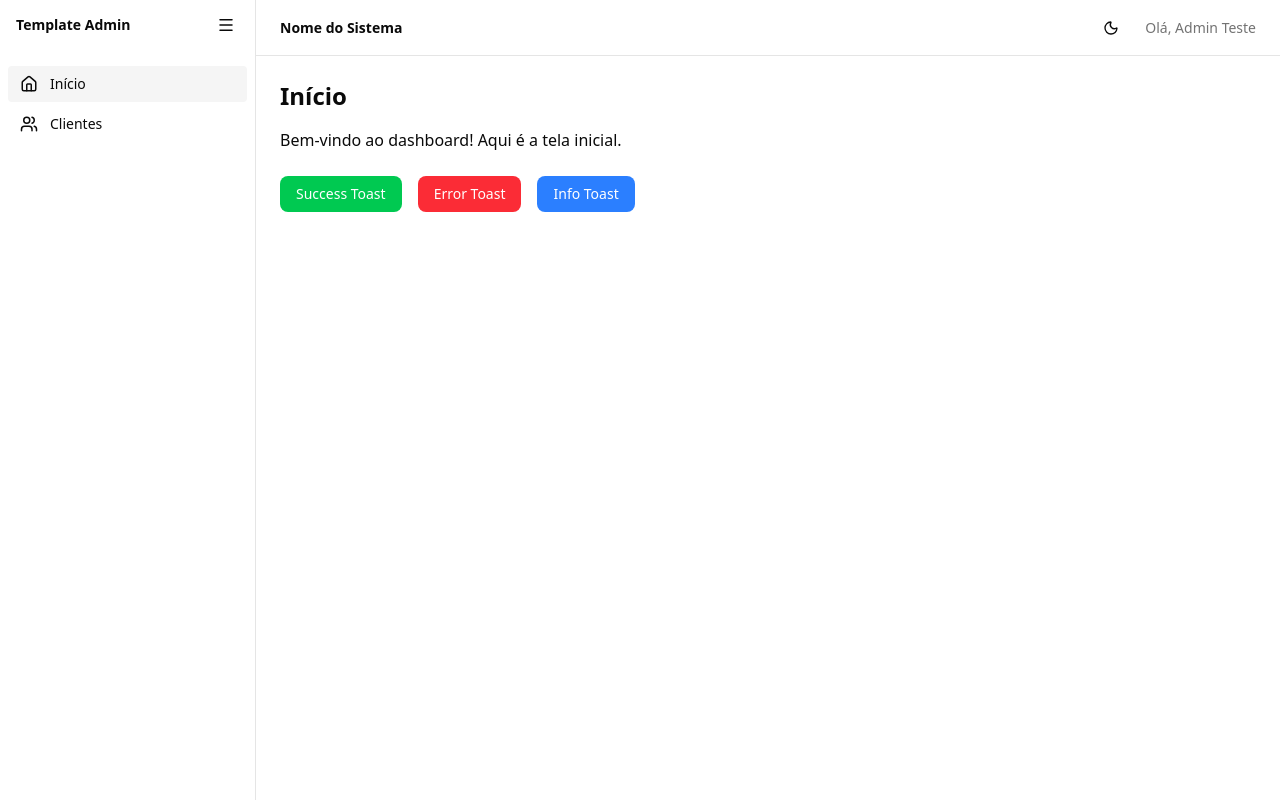
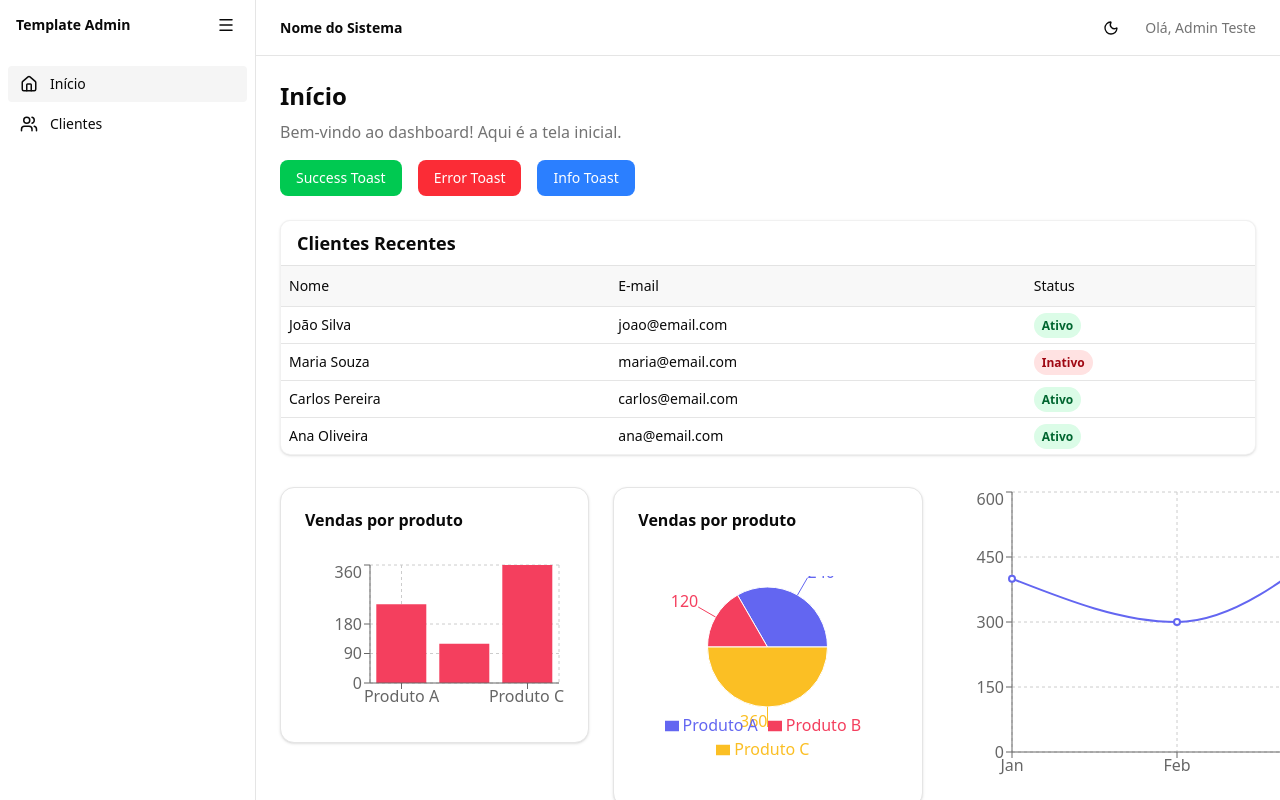
Before and after one commit to evertonestevao/next-admin-template, a Next.js app: page /dashboard in a window 1280 px wide. Built offline with nearby package versions, Linux system fonts and the light colour scheme.

Commit message:
feat(dashboard): improve recent clients table styling

```diff
--- a/app/(auth)/login/page.tsx
+++ b/app/(auth)/login/page.tsx
@@ -47,7 +47,7 @@ export default function LoginPage() {
     <div className="min-h-screen flex items-center justify-center bg-background">
       <form
         onSubmit={handleSubmit}
-        className="w-full max-w-sm space-y-6 rounded-lg border p-8 bg-white dark:bg-zinc-900"
+        className="w-full max-w-sm space-y-6 rounded-lg border p-8 bg-white dark:bg-zinc-900 mx-6 lg:mx-0"
       >
         <h1 className="text-2xl font-bold text-black dark:text-white">
           Entrar
--- a/app/(private)/dashboard/page.tsx
+++ b/app/(private)/dashboard/page.tsx
@@ -2,14 +2,37 @@
 
 import { showToast } from "@/lib/toast";
 import { Button } from "@/components/ui/button";
+import LineChart from "@/components/charts/LineChart";
+import BarChart from "@/components/charts/BarChart";
+import PieChart from "@/components/charts/PieChart";
+import {
+  Table,
+  TableBody,
+  TableCaption,
+  TableCell,
+  TableHead,
+  TableHeader,
+  TableRow,
+} from "@/components/ui/table";
+
+const clientsData = [
+  { name: "João Silva", email: "joao@email.com", status: "Ativo" },
+  { name: "Maria Souza", email: "maria@email.com", status: "Inativo" },
+  { name: "Carlos Pereira", email: "carlos@email.com", status: "Ativo" },
+  { name: "Ana Oliveira", email: "ana@email.com", status: "Ativo" },
+];
 
 export default function DashboardHome() {
   return (
+    <div className="space-y-6">
+      {/* Cabeçalho e toasts */}
       <div>
-      <h1 className="text-2xl font-bold mb-4">Início</h1>
-      <p className="mb-6">Bem-vindo ao dashboard! Aqui é a tela inicial.</p>
+        <h1 className="text-2xl font-bold mb-2">Início</h1>
+        <p className="mb-4 text-muted-foreground">
+          Bem-vindo ao dashboard! Aqui é a tela inicial.
+        </p>
 
-      <div className="flex gap-4">
+        <div className="flex gap-4 flex-wrap">
           <Button
             variant="default"
             className="bg-green-500 hover:bg-green-600 text-white"
@@ -39,5 +62,54 @@ export default function DashboardHome() {
           </Button>
         </div>
       </div>
+
+      {/* Tabela de exemplo */}
+      <div className="overflow-x-auto rounded-lg border border-muted-foreground/10 bg-background shadow-sm">
+        <div className="px-4 py-2 border-b border-muted-foreground/20">
+          <h2 className="text-lg font-semibold">Clientes Recentes</h2>
+        </div>
+
+        <Table className="min-w-full">
+          <TableHeader className="bg-muted-foreground/5">
+            <TableRow>
+              <TableHead className="text-left">Nome</TableHead>
+              <TableHead className="text-left">E-mail</TableHead>
+              <TableHead className="text-left">Status</TableHead>
+            </TableRow>
+          </TableHeader>
+          <TableBody>
+            {clientsData.map((client, idx) => (
+              <TableRow
+                key={idx}
+                className="hover:bg-muted-foreground/10 transition-colors"
+              >
+                <TableCell>{client.name}</TableCell>
+                <TableCell>{client.email}</TableCell>
+                <TableCell>
+                  <span
+                    className={`px-2 py-1 rounded-full text-xs font-semibold ${
+                      client.status === "Ativo"
+                        ? "bg-green-100 text-green-800"
+                        : client.status === "Inativo"
+                        ? "bg-red-100 text-red-800"
+                        : "bg-yellow-100 text-yellow-800"
+                    }`}
+                  >
+                    {client.status}
+                  </span>
+                </TableCell>
+              </TableRow>
+            ))}
+          </TableBody>
+        </Table>
+      </div>
+
+      {/* Gráficos */}
+      <div className="grid grid-cols-1 md:grid-cols-2 xl:grid-cols-3 gap-6 mt-8">
+        <BarChart />
+        <PieChart />
+        <LineChart />
+      </div>
+    </div>
   );
 }
--- /dev/null
+++ b/components/charts/BarChart.tsx
@@ -0,0 +1,37 @@
+import {
+  BarChart as RechartsBarChart,
+  Bar,
+  XAxis,
+  YAxis,
+  Tooltip,
+  ResponsiveContainer,
+  CartesianGrid,
+} from "recharts";
+import { Card, CardHeader, CardTitle, CardContent } from "@/components/ui/card";
+
+const data = [
+  { name: "Produto A", sales: 240 },
+  { name: "Produto B", sales: 120 },
+  { name: "Produto C", sales: 360 },
+];
+
+export default function SalesBarChart() {
+  return (
+    <Card className="w-full h-64">
+      <CardHeader>
+        <CardTitle>Vendas por produto</CardTitle>
+      </CardHeader>
+      <CardContent className="h-full">
+        <ResponsiveContainer width="100%" height="100%">
+          <RechartsBarChart data={data}>
+            <CartesianGrid strokeDasharray="3 3" />
+            <XAxis dataKey="name" />
+            <YAxis />
+            <Tooltip />
+            <Bar dataKey="sales" fill="#f43f5e" />
+          </RechartsBarChart>
+        </ResponsiveContainer>
+      </CardContent>
+    </Card>
+  );
+}
--- /dev/null
+++ b/components/charts/LineChart.tsx
@@ -0,0 +1,26 @@
+import {
+  LineChart as RechartsLineChart,
+  Line,
+  XAxis,
+  YAxis,
+  Tooltip,
+  CartesianGrid,
+} from "recharts";
+
+export default function LineChart() {
+  const data = [
+    { month: "Jan", users: 400 },
+    { month: "Feb", users: 300 },
+    { month: "Mar", users: 500 },
+  ];
+
+  return (
+    <RechartsLineChart width={400} height={300} data={data}>
+      <CartesianGrid strokeDasharray="3 3" />
+      <XAxis dataKey="month" />
+      <YAxis />
+      <Tooltip />
+      <Line type="monotone" dataKey="users" stroke="#6366f1" strokeWidth={2} />
+    </RechartsLineChart>
+  );
+}
--- /dev/null
+++ b/components/charts/PieChart.tsx
@@ -0,0 +1,52 @@
+import {
+  PieChart as RechartsPieChart,
+  Pie,
+  Cell,
+  Tooltip,
+  Legend,
+  ResponsiveContainer,
+} from "recharts";
+import { Card, CardHeader, CardTitle, CardContent } from "@/components/ui/card";
+
+const data = [
+  { name: "Produto A", value: 240 },
+  { name: "Produto B", value: 120 },
+  { name: "Produto C", value: 360 },
+];
+
+const COLORS = ["#6366f1", "#f43f5e", "#fbbf24"];
+
+export default function ProductPieChart() {
+  return (
+    <Card className="w-full h-80">
+      <CardHeader>
+        <CardTitle>Vendas por produto</CardTitle>
+      </CardHeader>
+      <CardContent className="h-full p-4">
+        <ResponsiveContainer width="100%" height="100%">
+          <RechartsPieChart>
+            <Pie
+              data={data}
+              dataKey="value"
+              nameKey="name"
+              cx="50%"
+              cy="50%"
+              outerRadius={60}
+              fill="#8884d8"
+              label
+            >
+              {data.map((entry, index) => (
+                <Cell
+                  key={`cell-${index}`}
+                  fill={COLORS[index % COLORS.length]}
+                />
+              ))}
+            </Pie>
+            <Tooltip />
+            <Legend />
+          </RechartsPieChart>
+        </ResponsiveContainer>
+      </CardContent>
+    </Card>
+  );
+}
--- /dev/null
+++ b/components/ui/card.tsx
@@ -0,0 +1,92 @@
+import * as React from "react"
+
+import { cn } from "@/lib/utils"
+
+function Card({ className, ...props }: React.ComponentProps<"div">) {
+  return (
+    <div
+      data-slot="card"
+      className={cn(
+        "bg-card text-card-foreground flex flex-col gap-6 rounded-xl border py-6 shadow-sm",
+        className
+      )}
+      {...props}
+    />
+  )
+}
+
+function CardHeader({ className, ...props }: React.ComponentProps<"div">) {
+  return (
+    <div
+      data-slot="card-header"
+      className={cn(
+        "@container/card-header grid auto-rows-min grid-rows-[auto_auto] items-start gap-2 px-6 has-data-[slot=card-action]:grid-cols-[1fr_auto] [.border-b]:pb-6",
+        className
+      )}
+      {...props}
+    />
+  )
+}
+
+function CardTitle({ className, ...props }: React.ComponentProps<"div">) {
+  return (
+    <div
+      data-slot="card-title"
+      className={cn("leading-none font-semibold", className)}
+      {...props}
+    />
+  )
+}
+
+function CardDescription({ className, ...props }: React.ComponentProps<"div">) {
+  return (
+    <div
+      data-slot="card-description"
+      className={cn("text-muted-foreground text-sm", className)}
+      {...props}
+    />
+  )
+}
+
+function CardAction({ className, ...props }: React.ComponentProps<"div">) {
+  return (
+    <div
+      data-slot="card-action"
+      className={cn(
+        "col-start-2 row-span-2 row-start-1 self-start justify-self-end",
+        className
+      )}
+      {...props}
+    />
+  )
+}
+
+function CardContent({ className, ...props }: React.ComponentProps<"div">) {
+  return (
+    <div
+      data-slot="card-content"
+      className={cn("px-6", className)}
+      {...props}
+    />
+  )
+}
+
+function CardFooter({ className, ...props }: React.ComponentProps<"div">) {
+  return (
+    <div
+      data-slot="card-footer"
+      className={cn("flex items-center px-6 [.border-t]:pt-6", className)}
+      {...props}
+    />
+  )
+}
+
+export {
+  Card,
+  CardHeader,
+  CardFooter,
+  CardTitle,
+  CardAction,
+  CardDescription,
+  CardContent,
+}
--- /dev/null
+++ b/components/ui/table.tsx
@@ -0,0 +1,116 @@
+"use client"
+
+import * as React from "react"
+
+import { cn } from "@/lib/utils"
+
+function Table({ className, ...props }: React.ComponentProps<"table">) {
+  return (
+    <div
+      data-slot="table-container"
+      className="relative w-full overflow-x-auto"
+    >
+      <table
+        data-slot="table"
+        className={cn("w-full caption-bottom text-sm", className)}
+        {...props}
+      />
+    </div>
+  )
+}
+
+function TableHeader({ className, ...props }: React.ComponentProps<"thead">) {
+  return (
+    <thead
+      data-slot="table-header"
+      className={cn("[&_tr]:border-b", className)}
+      {...props}
+    />
+  )
+}
+
+function TableBody({ className, ...props }: React.ComponentProps<"tbody">) {
+  return (
+    <tbody
+      data-slot="table-body"
+      className={cn("[&_tr:last-child]:border-0", className)}
+      {...props}
+    />
+  )
+}
+
+function TableFooter({ className, ...props }: React.ComponentProps<"tfoot">) {
+  return (
+    <tfoot
+      data-slot="table-footer"
+      className={cn(
+        "bg-muted/50 border-t font-medium [&>tr]:last:border-b-0",
+        className
+      )}
+      {...props}
+    />
+  )
+}
+
+function TableRow({ className, ...props }: React.ComponentProps<"tr">) {
+  return (
+    <tr
+      data-slot="table-row"
+      className={cn(
+        "hover:bg-muted/50 data-[state=selected]:bg-muted border-b transition-colors",
+        className
+      )}
+      {...props}
+    />
+  )
+}
+
+function TableHead({ className, ...props }: React.ComponentProps<"th">) {
+  return (
+    <th
+      data-slot="table-head"
+      className={cn(
+        "text-foreground h-10 px-2 text-left align-middle font-medium whitespace-nowrap [&:has([role=checkbox])]:pr-0 [&>[role=checkbox]]:translate-y-[2px]",
+        className
+      )}
+      {...props}
+    />
+  )
+}
+
+function TableCell({ className, ...props }: React.ComponentProps<"td">) {
+  return (
+    <td
+      data-slot="table-cell"
+      className={cn(
+        "p-2 align-middle whitespace-nowrap [&:has([role=checkbox])]:pr-0 [&>[role=checkbox]]:translate-y-[2px]",
+        className
+      )}
+      {...props}
+    />
+  )
+}
+
+function TableCaption({
+  className,
+  ...props
+}: React.ComponentProps<"caption">) {
+  return (
+    <caption
+      data-slot="table-caption"
+      className={cn("text-muted-foreground mt-4 text-sm", className)}
+      {...props}
+    />
+  )
+}
+
+export {
+  Table,
+  TableHeader,
+  TableBody,
+  TableFooter,
+  TableHead,
+  TableRow,
+  TableCell,
+  TableCaption,
+}
--- a/package.json
+++ b/package.json
@@ -20,6 +20,7 @@
     "next-themes": "^0.4.6",
     "react": "19.2.3",
     "react-dom": "19.2.3",
+    "recharts": "^3.6.0",
     "sonner": "^2.0.7",
     "tailwind-merge": "^3.4.0"
   },
```
Also changed, not shown: 1 other file (tests, documents, lock files or other folders). Lines whose indentation alone changed are shown as unchanged.
